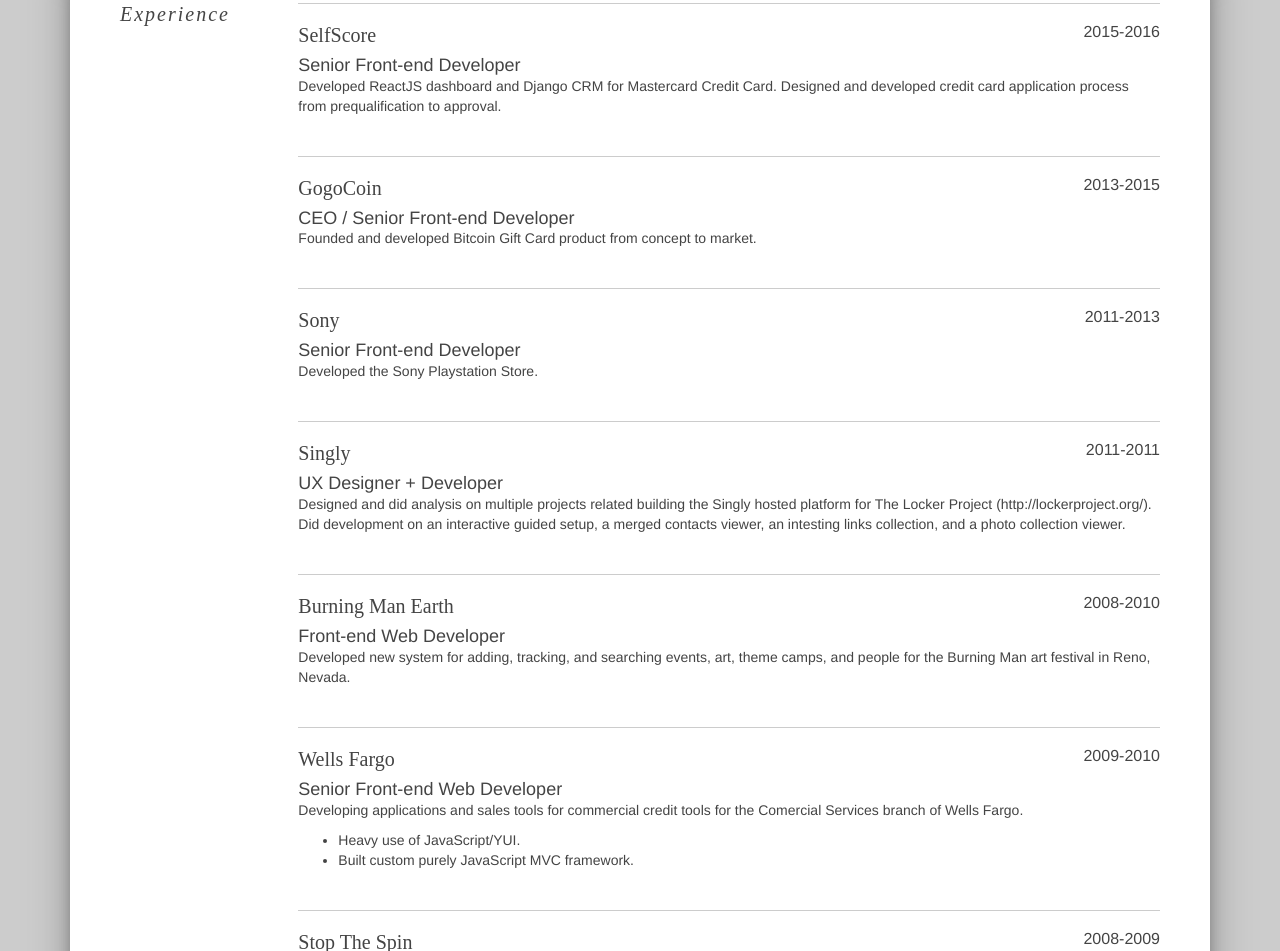
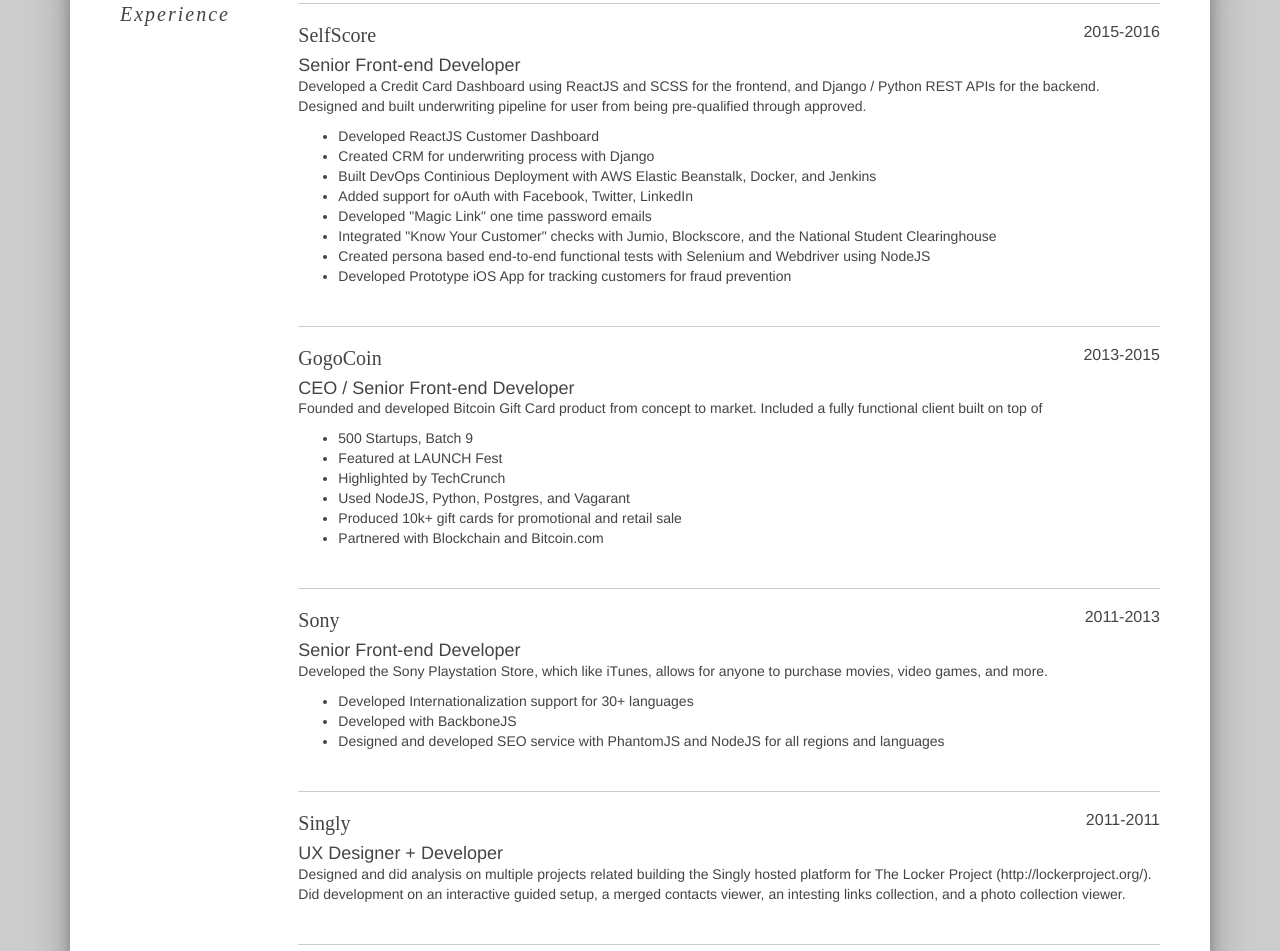
Before and after one commit to nym/tomlongson, a plain HTML site: page index.html in a window 1280 px wide. Shown: the part 1056-2007 px from the top of the page. Drawn offline with nearby package versions, Linux system fonts and the light colour scheme; a web font is replaced by a local one.

Commit message:
Added newest job descriptions.

```diff
--- a/index.html
+++ b/index.html
@@ -159,19 +159,43 @@
                       <h4>2015-2016</h4>
                       <h2>SelfScore</h2>
                       <h3>Senior Front-end Developer</h3>
-                      <p>Developed ReactJS dashboard and Django CRM for Mastercard Credit Card. Designed and developed credit card application process from prequalification to approval.</p>
+                      <p>Developed a Credit Card Dashboard using ReactJS and SCSS for the frontend, and Django / Python REST APIs for the backend. Designed and built underwriting pipeline for user from being pre-qualified through approved.</p>
+                      <ul class="highlights">
+                        <li>Developed ReactJS Customer Dashboard</li>
+                        <li>Created CRM for underwriting process with Django</li>
+                        <li>Built DevOps Continious Deployment with AWS Elastic Beanstalk, Docker, and Jenkins</li>
+                        <li>Added support for oAuth with Facebook, Twitter, LinkedIn</li>
+                        <li>Developed "Magic Link" one time password emails</li>
+                        <li>Integrated "Know Your Customer" checks with Jumio, Blockscore, and the National Student Clearinghouse</li>
+                        <li>Created persona based end-to-end functional tests with Selenium and Webdriver using NodeJS</li>
+                        <li>Developed Prototype iOS App for tracking customers for fraud prevention</li>
+                      </ul>
+
                     </div>
                    <div class="job">
                       <h4>2013-2015</h4>
                       <h2>GogoCoin</h2>
                       <h3>CEO / Senior Front-end Developer</h3>
-                      <p>Founded and developed Bitcoin Gift Card product from concept to market.</p>
+                      <p>Founded and developed Bitcoin Gift Card product from concept to market. Included a fully functional client built on top of </p>
+                      <ul class="highlights">
+                        <li>500 Startups, Batch 9</li>
+                        <li>Featured at LAUNCH Fest</li>
+                        <li>Highlighted by TechCrunch</li>
+                        <li>Used NodeJS, Python, Postgres, and Vagarant</li>
+                        <li>Produced 10k+ gift cards for promotional and retail sale</li>
+                        <li>Partnered with Blockchain and Bitcoin.com
+                      </ul>
                     </div>
                     <div class="job">
                       <h4>2011-2013</h4>
                       <h2>Sony</h2>
                       <h3>Senior Front-end Developer</h3>
-                      <p>Developed the Sony Playstation Store.</p>
+                      <p>Developed the Sony Playstation Store, which like iTunes, allows for anyone to purchase movies, video games, and more.</p>
+                      <ul class="highlights">
+                        <li>Developed Internationalization support for 30+ languages</li>
+                        <li>Developed with BackboneJS</li>
+                        <li>Designed and developed SEO service with PhantomJS and NodeJS for all regions and languages</li>
+                      </ul>
                     </div>
                     <div class="job">
                       <h4>2011-2011</h4>
```
